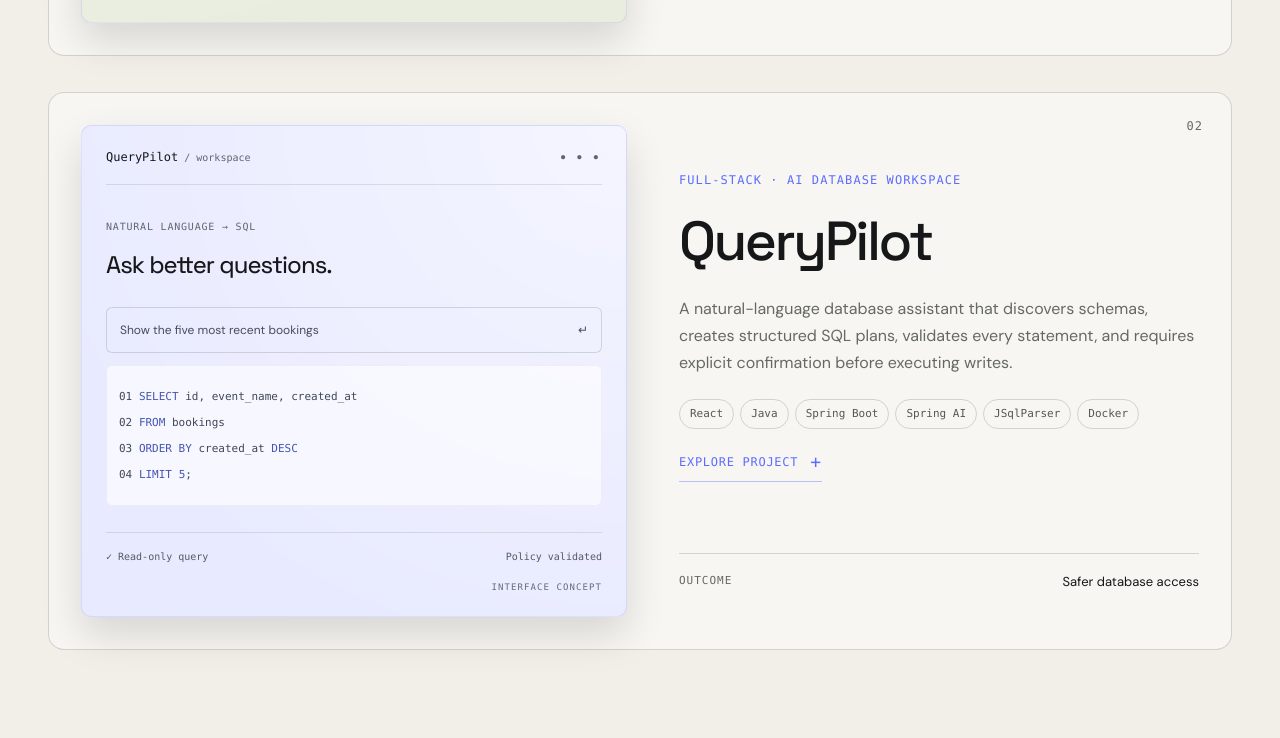
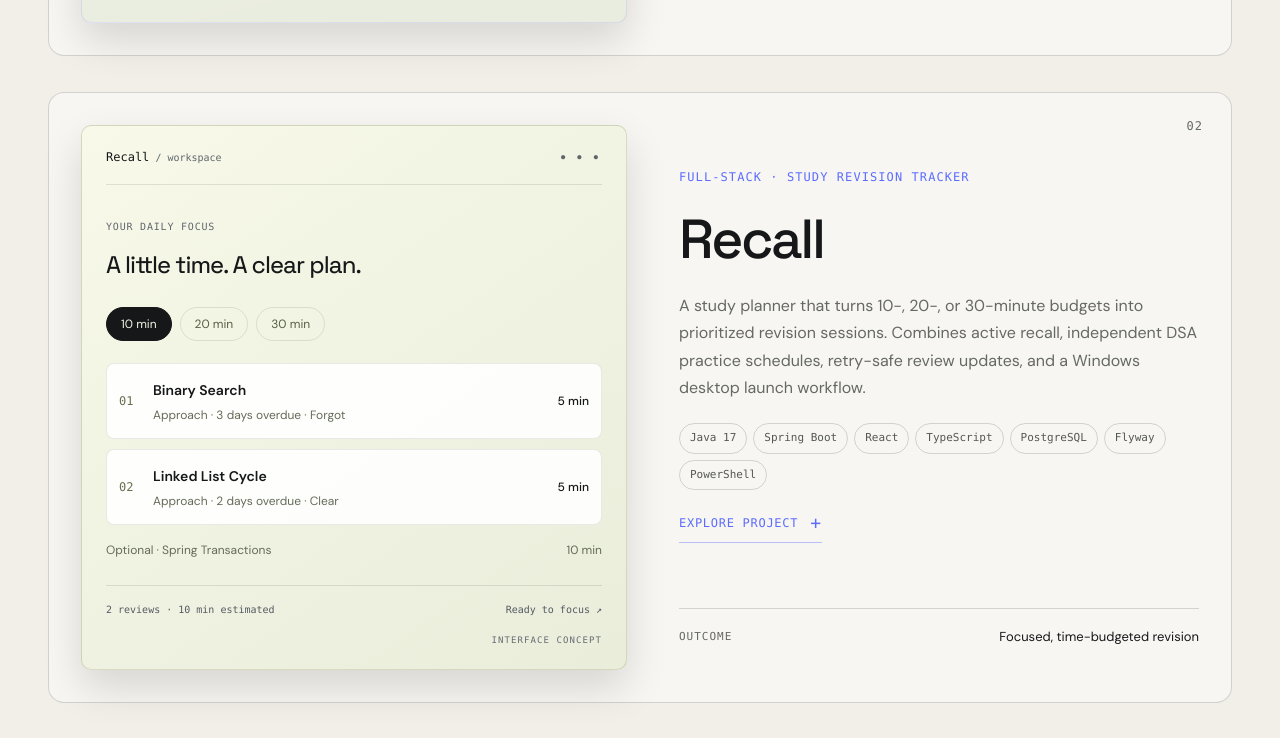
Before and after one commit to GURU075/portfolio, a Next.js app: page /portfolio/ in a window 1280 px wide. Shown: the part 2220-2958 px from the top of the page. Built offline with nearby package versions, Linux system fonts and the light colour scheme.

Commit message:
Add Recall study planner as second featured project

```diff
--- a/app/ProjectShowcase.tsx
+++ b/app/ProjectShowcase.tsx
@@ -4,7 +4,7 @@ import { useState } from "react";
 
 const projects = [
   {
-    number: "01",
+    id: "seatsync",
     title: "SeatSync",
     type: "Full-stack · Distributed ticketing platform",
     description:
@@ -33,7 +33,49 @@ const projects = [
       "React → API Gateway → Event, Venue, Show, Inventory, Booking & Payment services → PostgreSQL · Redis · Kafka",
   },
   {
-    number: "02",
+    id: "recall",
+    title: "Recall",
+    type: "Full-stack · Study revision tracker",
+    description:
+      "A study planner that turns 10-, 20-, or 30-minute budgets into prioritized revision sessions. Combines active recall, independent DSA practice schedules, retry-safe review updates, and a Windows desktop launch workflow.",
+    stack: ["Java 17", "Spring Boot", "React", "TypeScript", "PostgreSQL", "Flyway", "PowerShell"],
+    outcome: "Focused, time-budgeted revision",
+    status: "Single-user local application",
+    challenge:
+      "Help learners decide what to revise as their topic library grows, prioritizing forgotten and overdue material within limited study time. Keep review history and schedules consistent when requests are retried or sessions overlap.",
+    approach:
+      "A modular Spring Boot monolith separates topics, reviews, scheduling, and settings. Pure scheduling logic builds deterministic queues, while unique submission IDs, database locking, stale-state validation, and a transaction keep review history and schedule updates consistent. Flyway migrations and Hibernate validation maintain the PostgreSQL schema.",
+    features: [
+      "10-, 20-, or 30-minute focus queues that prioritize overdue topics and weaker recall",
+      "Question-first recall sessions with Forgot, Partial, and Clear ratings",
+      "Independent Approach and Coding schedules and duration estimates for DSA practice",
+      "Topic search, filtering, archiving, restoration, and persistent review history",
+      "Timezone-aware review dates and configurable successful-recall intervals",
+      "Windows shortcuts for launch and shutdown, with process tracking and startup logs",
+    ],
+    architecture:
+      "Windows shortcut → PowerShell launcher → dedicated local PostgreSQL + packaged Spring Boot / React application → readiness checks → browser",
+    details: [
+      {
+        title: "How a focus session is selected",
+        text: "Priority = (overdue days × 2) + recall bonus: Forgot adds 8, Partial adds 4, and Clear or no previous rating adds 0. Due sessions are ranked by score, then earlier due date and a stable identifier. The planner includes each session that fits the remaining estimated budget; others remain optional. A started session keeps its original queue.",
+      },
+      {
+        title: "A predictable review schedule",
+        text: "Forgot schedules a review for the next day and resets progression. Partial schedules it two days later without advancing. Clear advances through configurable intervals, defaulting to 3, 7, 14, 30, and 60 days. Dates use the configured timezone. These are rule-based product defaults; the budget uses estimates, so actual study time can vary.",
+      },
+      {
+        title: "From source code to desktop workflow",
+        text: "PowerShell scripts and Windows shortcuts start a dedicated local PostgreSQL instance, launch the packaged Spring Boot and React application, verify readiness, and open the browser. Process tracking, shutdown controls, and startup logging support repeatable local use.",
+      },
+      {
+        title: "Verification and scope",
+        text: "The project verification record reports 12 backend tests passing against H2 and PostgreSQL, plus frontend type checking, a production build, and desktop and mobile browser checks. Coverage includes concurrent retries, stale states, budget fitting, timezone boundaries, and independent DSA modes. Designed for one user on a trusted local machine; authentication, cloud sync, and notifications are outside the current scope. Docker Compose configuration was validated, but a full container launch was not verified.",
+      },
+    ],
+  },
+  {
+    id: "querypilot",
     title: "QueryPilot",
     type: "Full-stack · AI database workspace",
     description:
@@ -68,23 +110,33 @@ export default function ProjectShowcase() {
 
   return (
     <div className="project-list">
-      {projects.map((project) => {
-        const isOpen = openProject === project.number;
-        const detailsId = `project-${project.number}-details`;
+      {projects.map((project, index) => {
+        const number = String(index + 1).padStart(2, "0");
+        const isOpen = openProject === project.id;
+        const detailsId = `project-${project.id}-details`;
 
         return (
           <article
-            className={`project project-${project.number}${isOpen ? " is-expanded" : ""}`}
-            key={project.number}
+            className={`project project-${project.id}${isOpen ? " is-expanded" : ""}`}
+            key={project.id}
           >
-            <div className="project-number">{project.number}</div>
-            <div className={`project-preview preview-${project.number}`} role="img" aria-label={project.number === "01" ? "Illustrative SeatSync seat selection preview" : "Illustrative QueryPilot SQL planning preview"}>
+            <div className="project-number">{number}</div>
+            <div className={`project-preview preview-${project.id}`} role="img" aria-label={project.id === "seatsync" ? "Illustrative SeatSync seat selection preview" : project.id === "recall" ? "Illustrative Recall 10-minute queue: Binary Search and Linked List Cycle fit the budget; Spring Transactions remains optional" : "Illustrative QueryPilot SQL planning preview"}>
               <div className="preview-bar"><span>{project.title}<b> / workspace</b></span><span>● ● ●</span></div>
-              {project.number === "01" ? <div className="seat-preview">
+              {project.id === "seatsync" ? <div className="seat-preview">
                 <div className="preview-title"><span>LIVE INVENTORY</span><strong>Your evening. Your seat.</strong></div>
                 <div className="stage">S T A G E</div>
                 <div className="seat-map" aria-hidden="true">{Array.from({length: 48}, (_, index) => <i key={index} className={index === 27 || index === 28 ? "selected" : index % 7 === 0 || index % 11 === 0 ? "reserved" : ""} />)}</div>
                 <div className="preview-bottom"><span><i /> Available <i className="selected" /> Selected</span><span>2 seats reserved ↗</span></div>
+              </div> : project.id === "recall" ? <div className="recall-preview">
+                <div className="preview-title"><span>YOUR DAILY FOCUS</span><strong>A little time. A clear plan.</strong></div>
+                <div className="recall-budgets" aria-hidden="true"><span className="is-selected">10 min</span><span>20 min</span><span>30 min</span></div>
+                <div className="recall-queue">
+                  <div><span className="recall-order">01</span><span><strong>Binary Search</strong><small>Approach · 3 days overdue · Forgot</small></span><b>5 min</b></div>
+                  <div><span className="recall-order">02</span><span><strong>Linked List Cycle</strong><small>Approach · 2 days overdue · Clear</small></span><b>5 min</b></div>
+                </div>
+                <div className="recall-optional"><span>Optional · Spring Transactions</span><span>10 min</span></div>
+                <div className="preview-bottom"><span>2 reviews · 10 min estimated</span><span>Ready to focus ↗</span></div>
               </div> : <div className="query-preview">
                 <div className="preview-title"><span>NATURAL LANGUAGE → SQL</span><strong>Ask better questions.</strong></div>
                 <div className="query-prompt">Show the five most recent bookings <span>↵</span></div>
@@ -110,7 +162,7 @@ export default function ProjectShowcase() {
                 type="button"
                 aria-expanded={isOpen}
                 aria-controls={detailsId}
-                onClick={() => setOpenProject(isOpen ? null : project.number)}
+                onClick={() => setOpenProject(isOpen ? null : project.id)}
               >
                 <span>{isOpen ? "Close case study" : "Explore project"}</span>
                 <span aria-hidden="true">{isOpen ? "−" : "+"}</span>
@@ -152,6 +204,16 @@ export default function ProjectShowcase() {
                   <span>System flow</span>
                   <p>{project.architecture}</p>
                 </div>
+                {project.details && (
+                  <div className="project-detail-grid recall-engineering">
+                    {project.details.map((detail) => (
+                      <section key={detail.title}>
+                        <h4>{detail.title}</h4>
+                        <p>{detail.text}</p>
+                      </section>
+                    ))}
+                  </div>
+                )}
               </div>
             )}
           </article>
--- a/app/globals.css
+++ b/app/globals.css
@@ -1033,7 +1033,7 @@ footer { color: var(--muted); }
 .project-outcome span { font-size: 11px; color: var(--muted); }
 .project-outcome strong { font-size: 13px; font-weight: 400; }
 .project-preview { grid-column: 1; grid-row: 1 / 3; position: relative; padding: 24px; border: 1px solid #5b6cff26; border-radius: 10px; box-shadow: inset 0 1px #ffffff10, 0 18px 40px #0002; background: radial-gradient(ellipse at top left, #ffffff88, transparent 75%), #e9eddf; }
-.preview-02 { background: radial-gradient(ellipse at top right, #ffffff88, transparent 80%), #e8eaff; border-color: #5b6cff26; }
+.preview-querypilot { background: radial-gradient(ellipse at top right, #ffffff88, transparent 80%), #e8eaff; border-color: #5b6cff26; }
 .preview-bar { display: flex; justify-content: space-between; align-items: center; padding-bottom: 20px; border-bottom: 1px solid #1517191c; font: 12px var(--font-geist-mono); }
 .preview-bar b { color: #60666e; font-size: 10px; font-weight: 400; }
 .preview-bar > span:last-child { font-size: 7px; color: #60666e; letter-spacing: 4px; }
@@ -1251,3 +1251,41 @@ h1, h2, h3, .hero h1 em, .brand-mark,
   .profile-card:hover, .profile-card:focus-visible, .profile-card:active,
   .profile-card:hover .profile-arrow, .profile-card:focus-visible .profile-arrow { transform: none; }
 }
+
+
+.preview-recall {
+  background: linear-gradient(145deg, #f8f9e9, #e9edda);
+  border-color: #79844840;
+}
+.recall-budgets { display: flex; gap: 8px; margin-bottom: 22px; }
+.recall-budgets span {
+  padding: 7px 14px;
+  border: 1px solid #505b3526;
+  border-radius: 20px;
+  color: #575e47;
+  font-size: 12px;
+}
+.recall-budgets .is-selected { background: var(--ink); border-color: var(--ink); color: #f3f5e7; }
+.recall-queue { display: grid; gap: 10px; }
+.recall-queue > div {
+  display: grid;
+  grid-template-columns: 24px minmax(0, 1fr) auto;
+  gap: 10px;
+  align-items: center;
+  padding: 14px 12px;
+  border: 1px solid #505b3520;
+  border-radius: 8px;
+  background: #ffffffe0;
+}
+.recall-order { font: 12px var(--font-geist-mono); color: #68704f; }
+.recall-queue strong { font-size: 14px; font-weight: 600; }
+.recall-queue small { display: block; margin-top: 4px; font-size: 12px; line-height: 1.5; color: #656b59; }
+.recall-queue b { font-size: 12px; font-weight: 500; white-space: nowrap; }
+.recall-optional { display: flex; flex-wrap: wrap; justify-content: space-between; gap: 6px; padding: 16px 0 0; font-size: 12px; color: #656b59; }
+.recall-engineering { margin-top: 38px; gap: 32px 52px; }
+.recall-engineering h4 { margin: 0; font-family: var(--font-heading), sans-serif; font-size: 20px; line-height: 1.3; font-weight: 500; letter-spacing: -.025em; }
+@media (max-width: 420px) {
+  .recall-queue > div { grid-template-columns: minmax(0, 1fr) auto; gap: 8px; padding: 12px 10px; }
+  .recall-order { display: none; }
+  .recall-budgets span { padding-inline: 12px; }
+}
--- a/app/page.tsx
+++ b/app/page.tsx
@@ -106,8 +106,9 @@ export default function Home() {
             <h2>Built to solve,<br />not just to ship.</h2>
           </div>
           <p>
-            Two production-minded full-stack systems that show how I approach
-            architecture, reliability, security, and user experience.
+            Three full-stack projects spanning distributed systems, focused
+            learning, and safer database workflows—built with attention to
+            architecture, reliability, and user experience.
           </p>
         </div>
 
```
